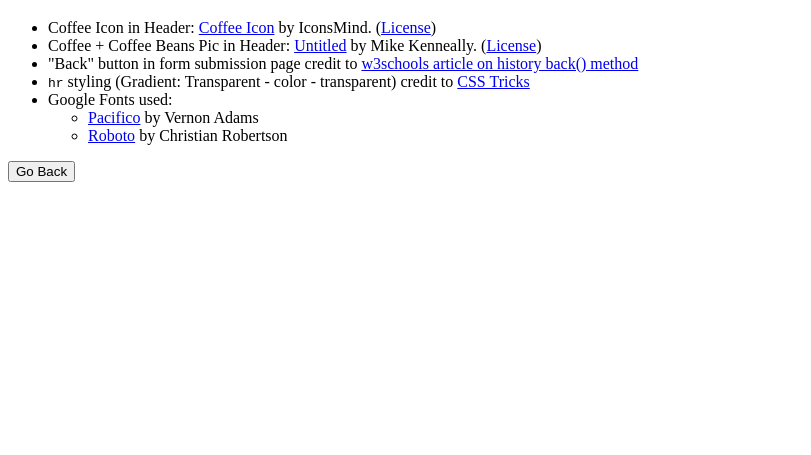
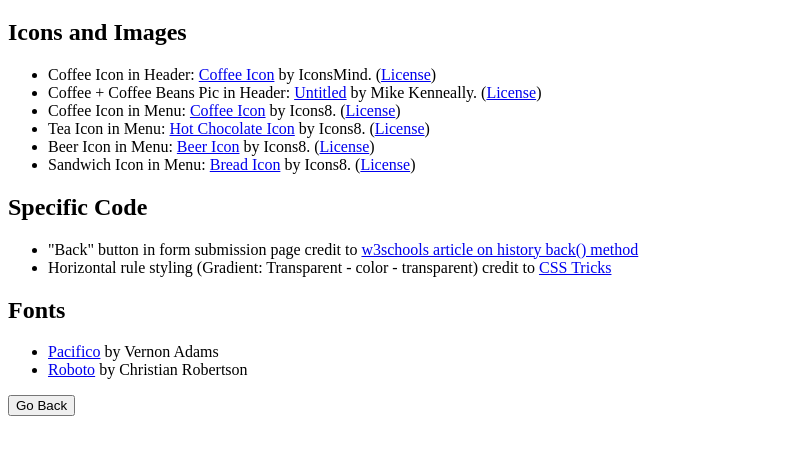
Before and after one commit to parkyngj/caffeinated, a plain HTML site: page resources.html in a window 1280 px wide. Shown: the part 61-516 px from the top of the page, without its empty margins (0-811 px from the left). Drawn offline with Linux system fonts and the light colour scheme.

Commit message:
Updated resources page

```diff
--- a/resources.html
+++ b/resources.html
@@ -6,18 +6,51 @@
 <body>
   <h1>Resources and References Used In Solo Challenge (3.5)</h1>
 
-  <ul>
-    <li>Coffee Icon in Header: <a href="http://www.iconarchive.com/show/outline-icons-by-iconsmind/Coffee-icon.html">Coffee Icon</a> by IconsMind. (<a href="https://www.iconsmind.com/license-agreement/">License</a>)</li>
-    <li>Coffee + Coffee Beans Pic in Header: <a href="https://unsplash.com/photos/CXpVQf81g3k">Untitled</a> by Mike Kenneally. (<a href="https://unsplash.com/license">License</a>)</li>
-    <li>"Back" button in form submission page credit to <a href="http://www.w3schools.com/jsref/met_his_back.asp">w3schools article on history back() method</a></li>
-    <li><code>hr</code> styling (Gradient: Transparent - color - transparent) credit to <a href="https://css-tricks.com/examples/hrs/">CSS Tricks</a></li>
-    <li>Google Fonts used:
-      <ul>
-        <li><a href="https://www.google.com/fonts/specimen/Pacifico">Pacifico</a> by Vernon Adams</li>
-        <li><a href="https://www.google.com/fonts/specimen/Roboto">Roboto</a> by Christian Robertson</li>
-      </ul>
-    </li>
-  </ul>
+  <h2>Icons and Images</h2>
+    <ul>
+      <li>
+        Coffee Icon in Header: <a href="http://www.iconarchive.com/show/outline-icons-by-iconsmind/Coffee-icon.html">Coffee Icon</a> by IconsMind.
+        (<a href="https://www.iconsmind.com/license-agreement/">License</a>)
+      </li>
+      <li>
+        Coffee + Coffee Beans Pic in Header: <a href="https://unsplash.com/photos/CXpVQf81g3k">Untitled</a> by Mike Kenneally.
+        (<a href="https://unsplash.com/license">License</a>)
+      </li>
+      <li>
+        Coffee Icon in Menu: <a href="http://www.iconarchive.com/show/ios7-icons-by-icons8/Food-Coffee-icon.html">Coffee Icon</a> by Icons8.
+        (<a href="http://icons8.com/license/">License</a>)
+      </li>
+      <li>
+        Tea Icon in Menu: <a href="http://www.iconarchive.com/show/ios7-icons-by-icons8/Food-Hot-Chocolate-icon.html">Hot Chocolate Icon</a> by Icons8.
+        (<a href="http://icons8.com/license/">License</a>)
+      </li>
+      <li>
+        Beer Icon in Menu: <a href="http://www.iconarchive.com/show/ios7-icons-by-icons8/Food-Beer-icon.html">Beer Icon</a> by Icons8.
+        (<a href="http://icons8.com/license/">License</a>)
+      </li>
+      <li>
+        Sandwich Icon in Menu: <a href="http://www.iconarchive.com/show/ios7-icons-by-icons8/Food-Bread-icon.html">Bread Icon</a> by Icons8.
+        (<a href="http://icons8.com/license/">License</a>)
+      </li>
+    </ul>
+
+  <h2>Specific Code</h2>
+
+    <ul>
+      <li>
+        "Back" button in form submission page credit to <a href="http://www.w3schools.com/jsref/met_his_back.asp">w3schools article on history back() method</a>
+      </li>
+      <li>
+        Horizontal rule styling (Gradient: Transparent - color - transparent) credit to <a href="https://css-tricks.com/examples/hrs/">CSS Tricks</a>
+      </li>
+    </ul>
+
+  <h2>Fonts</h2>
+    <ul>
+      <li><a href="https://www.google.com/fonts/specimen/Pacifico">Pacifico</a> by Vernon Adams</li>
+      <li><a href="https://www.google.com/fonts/specimen/Roboto">Roboto</a> by Christian Robertson</li>
+    </ul>
+
 
   <p><button onclick="goBack()">Go Back</button>
 
```
